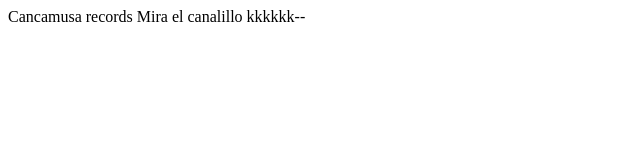
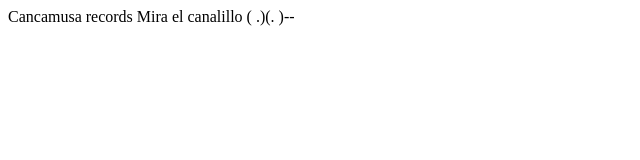
Before and after one commit to cancamuso/prueba2, a plain HTML site: page web/index.html in a window 1280 px wide. Shown: the full height of the page, 0-640 px from the left. Drawn offline with Linux system fonts and the light colour scheme.

Commit message:
Merge origin/master
Conflicts:
	web/index.html

```diff
--- a/web/index.html
+++ b/web/index.html
@@ -11,6 +11,6 @@ and open the template in the editor.
         <meta name="viewport" content="width=device-width, initial-scale=1.0">
     </head>
     <body>
-        <div>Cancamusa records Mira el canalillo kkkkkk--</div>
+        <div>Cancamusa records Mira el canalillo ( .)(. )--</div>
     </body>
 </html>
```
